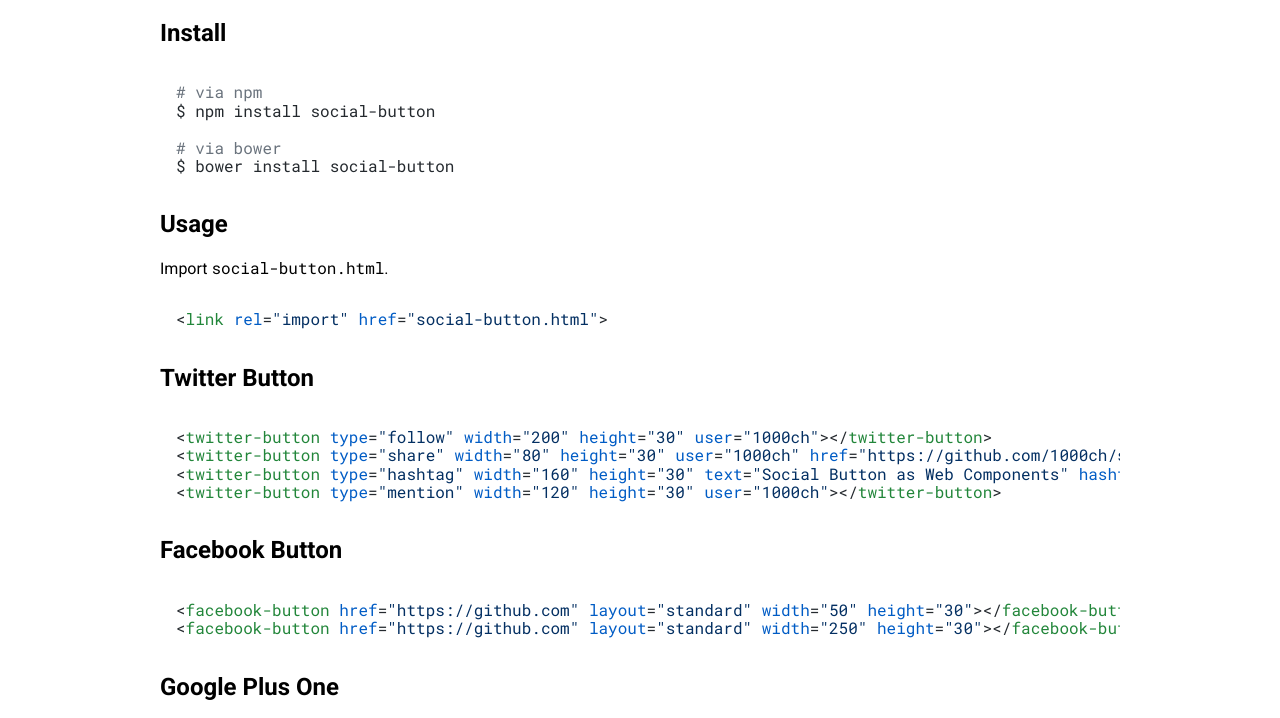
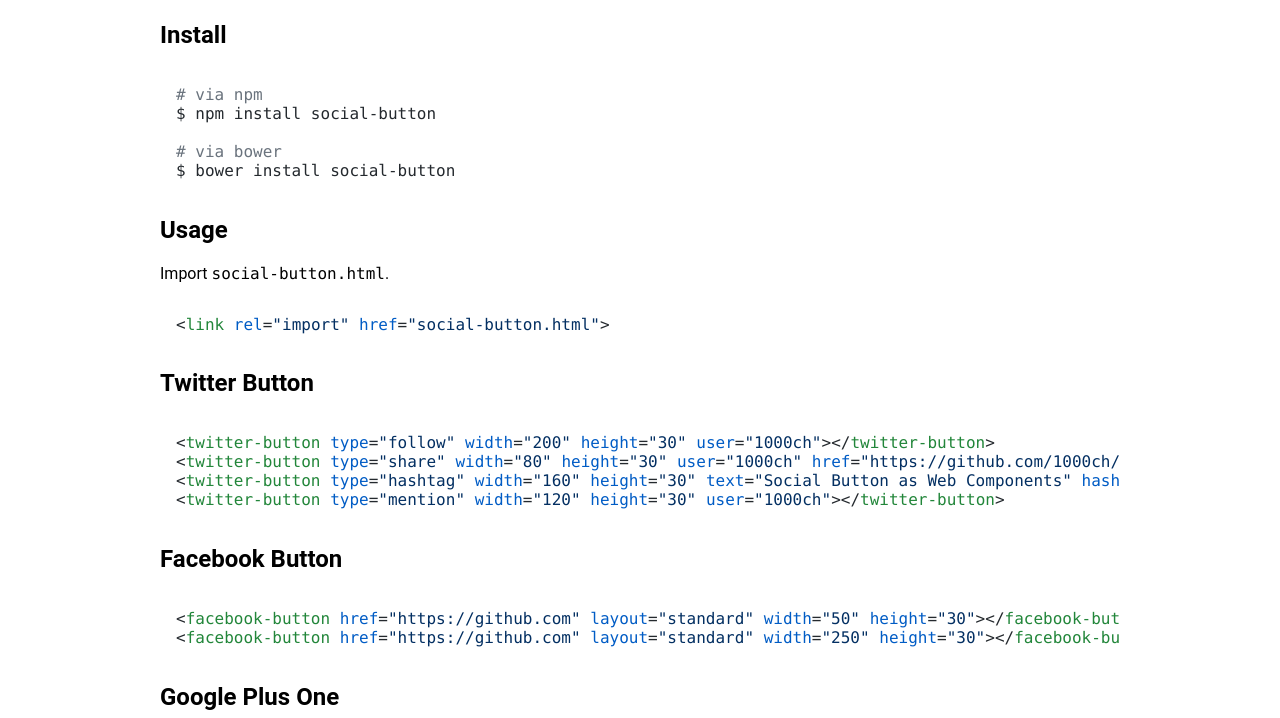
Before and after one commit to 1000ch/social-button, a website: page index.html in a window 1280 px wide. Shown: the part 114-832 px from the top of the page. Drawn offline with nearby package versions, Linux system fonts and the light colour scheme.

Commit message:
Fix styles

```diff
--- a/index.html
+++ b/index.html
@@ -2,14 +2,12 @@
 <html>
   <head>
     <meta charset="utf-8">
+    <meta name="viewport" content="width=device-width, initial-scale=1, minimum-scale=1">
     <title>&lt;social-button&gt;</title>
-    <link rel="stylesheet" href="https://fonts.googleapis.com/css?family=Roboto:400,700">
-    <link rel="stylesheet" href="https://fonts.googleapis.com/css?family=Roboto Mono:400,700">
     <link rel="stylesheet" href="https://cdn.jsdelivr.net/highlight.js/9.4.0/styles/github.min.css">
-    <link rel="stylesheet" href="https://cdnjs.cloudflare.com/ajax/libs/normalize/4.1.1/normalize.min.css">
     <style>
-      html { font-family: "Roboto", sans-serif; }
-      code { font-family: "Roboto Mono", monospace; }
+      body { font-family: Roboto, Helvetica, Arial, sans-serif; }
+      code { font-family: "Roboto Mono", "Source Code Pro", Consolas, "Courier New", monospace; }
       .container { margin: auto; max-width: 960px; }
       a { text-decoration: none; color: #199ad5; }
       a:hover, a:active { color: #e2007a; }
```
